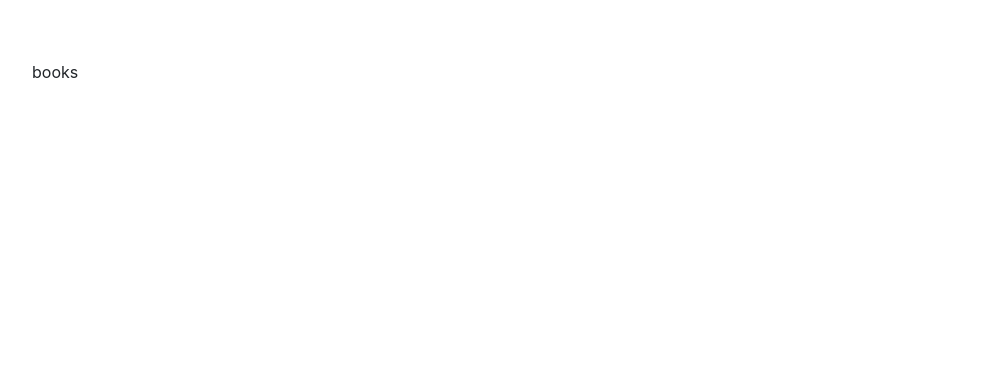
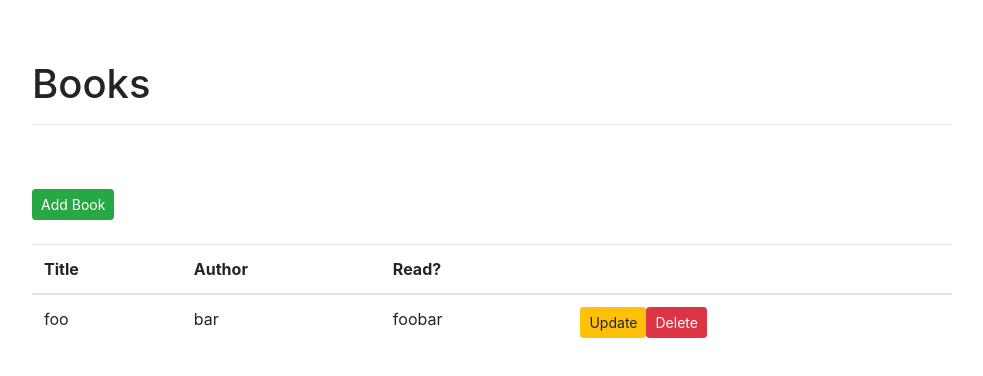
Before and after one commit to DmitriyValetov/flask-vue, a Vue app in the folder client/: page /#/ in a window 1280 px wide. Shown: the top 376 px of the page, without its empty margins (53-1036 px from the left). Built offline with nearby package versions, Linux system fonts and the light colour scheme.

Commit message:
books component updated, front-back is needed now

```diff
--- a/client/src/components/Books.vue
+++ b/client/src/components/Books.vue
@@ -1,5 +1,33 @@
 <template>
   <div class="container">
-    <p>books</p>
+    <div class="row">
+      <div class="col-sm-10">
+        <h1>Books</h1>
+        <hr><br><br>
+        <button type="button" class="btn btn-success btn-sm">Add Book</button>
+        <br><br>
+        <table class="table table-hover">
+          <thead>
+            <tr>
+              <th scope="col">Title</th>
+              <th scope="col">Author</th>
+              <th scope="col">Read?</th>
+              <th></th>
+            </tr>
+          </thead>
+          <tbody>
+            <tr>
+              <td>foo</td>
+              <td>bar</td>
+              <td>foobar</td>
+              <td>
+                <button type="button" class="btn btn-warning btn-sm">Update</button>
+                <button type="button" class="btn btn-danger btn-sm">Delete</button>
+              </td>
+            </tr>
+          </tbody>
+        </table>
+      </div>
+    </div>
   </div>
 </template>
--- a/client/src/router/index.js
+++ b/client/src/router/index.js
@@ -19,5 +19,5 @@
       component: Ping,
     },
   ],
-  mode: 'hash',
+  mode: 'history',
 });
```
